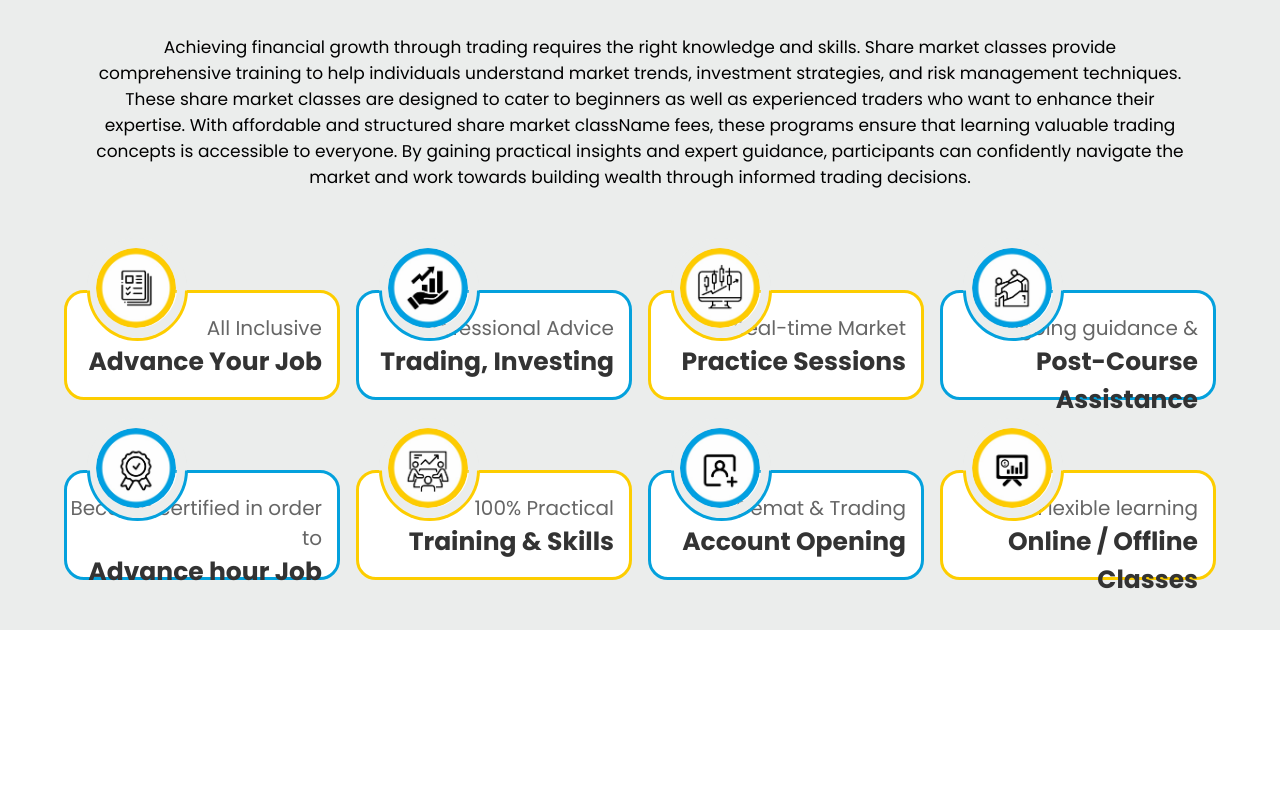
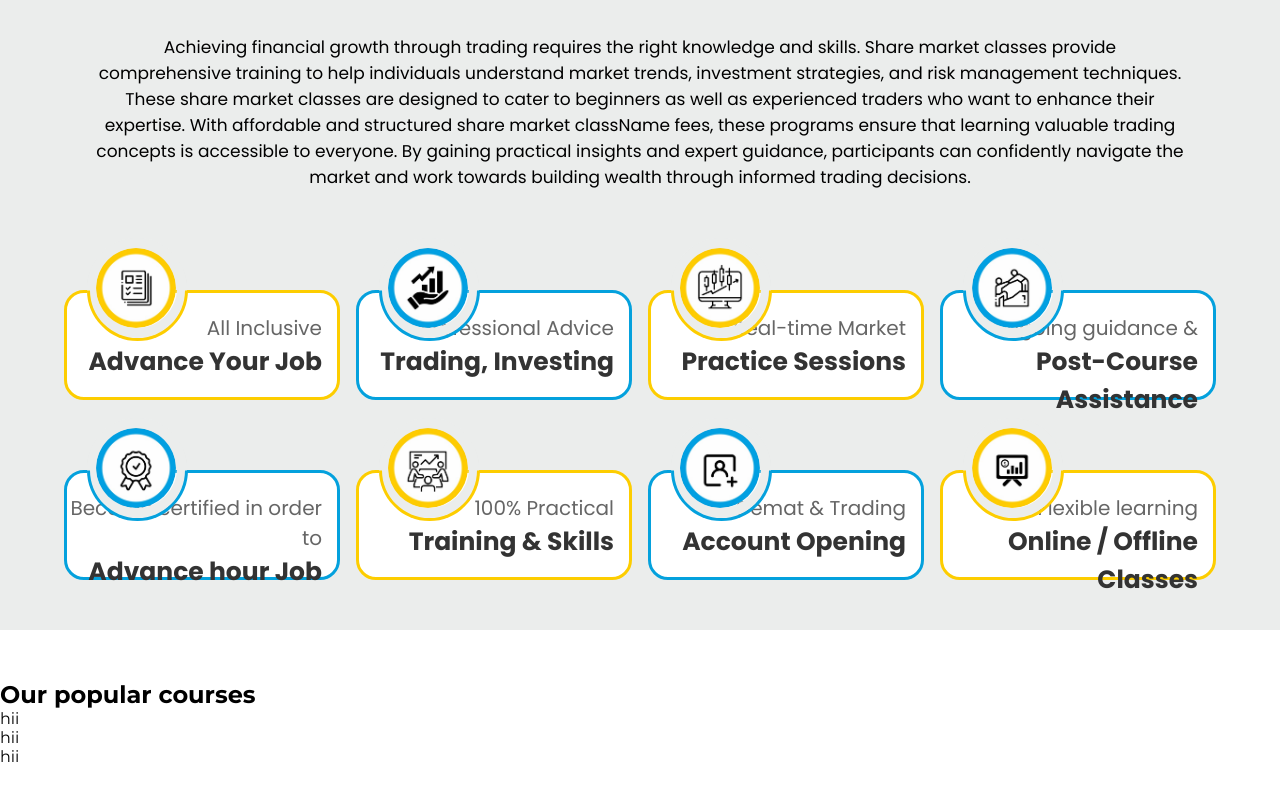
Before and after one commit to Aman8593/wadgaokar-growth-academy, a Next.js app: page / in a window 1280 px wide. Shown: the part 657-1457 px from the top of the page. Before the commit the page ends 1287 px from the top, so only its background shows below. Built offline with nearby package versions, Linux system fonts and the light colour scheme.

Commit message:
Updated with basic card structure

```diff
--- a/src/app/page.js
+++ b/src/app/page.js
@@ -1,5 +1,6 @@
 import Section1Comp from "@/components/Section1";
 import Section2Comp from "@/components/Section2";
+import Section3Comp from "@/components/Section3";
 
 export default function Home() {
   return (
@@ -10,6 +11,9 @@ export default function Home() {
       <section id="services">
         <Section2Comp />
       </section>
+      <section id="courses">
+        <Section3Comp />
+      </section>
     </div>
   );
 }
--- /dev/null
+++ b/src/components/Section3-cards.js
@@ -0,0 +1,7 @@
+import React from "react";
+
+const Section3Cards = ({ imageUrl, title, description, subText, id }) => {
+  return <div>hii</div>;
+};
+
+export default Section3Cards;
--- /dev/null
+++ b/src/components/Section3.js
@@ -0,0 +1,56 @@
+import React from "react";
+import "../styles/Section3.scss";
+import Section3Cards from "./Section3-cards";
+
+const Section3Comp = () => {
+  const courseData = [
+    {
+      id: 1,
+      imageUrl: "/images/course1.jpg",
+      title: "Free Demo",
+      description: "A Unique Price Action Trading for Wealth Creation",
+      subText: "Candlestic Pattern,Technical Analysis, Chart Pattern",
+    },
+    {
+      id: 2,
+      imageUrl: "/images/course2.jpg",
+      title: "Basic Price Action",
+      description: "One Day Before Stock Selection",
+      subText: "Real time Scanner for Stock Selection with Trade Strategies",
+    },
+    {
+      id: 3,
+      imageUrl: "/images/course3.jpg",
+      title: "Advance Price Action",
+      description: "Advance Trading Setup",
+      subText:
+        "Trading Setup with Scanner and advanced strategis and trading view Scripts",
+    },
+  ];
+  return (
+    <div className="section3-container">
+      <div className="sect3-heading">
+        <h2>Our popular courses</h2>
+      </div>
+
+      <div className="sect3-cards-container">
+        <div className="sect3-cards-wrapper">
+          {courseData.map((data, index) => {
+            return (
+              <Section3Cards
+                imageUrl={data?.imageUrl}
+                title={data?.title}
+                description={data?.description}
+                subText={data?.subText}
+                key={index}
+                id={data?.id}
+              />
+            );
+          })}
+        </div>
+      </div>
+    </div>
+  );
+};
+
+export default Section3Comp;
--- /dev/null
+++ b/src/styles/Section3.scss
@@ -0,0 +1,3 @@
+.section3-container{
+    padding: 50px 0;
+}
```
